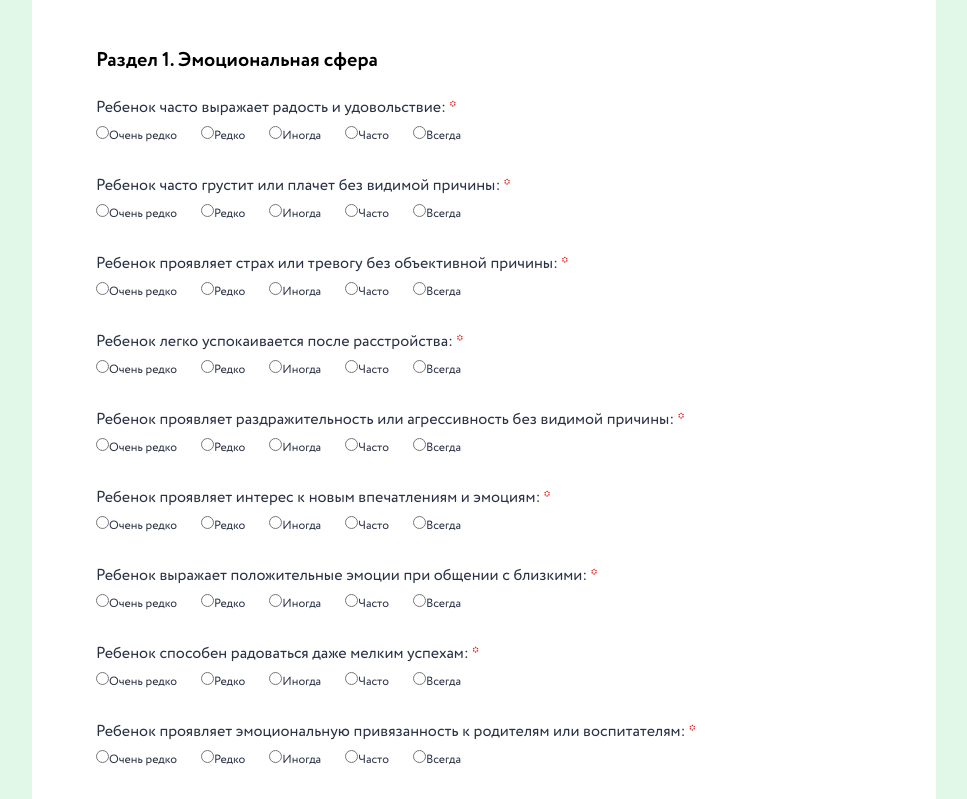
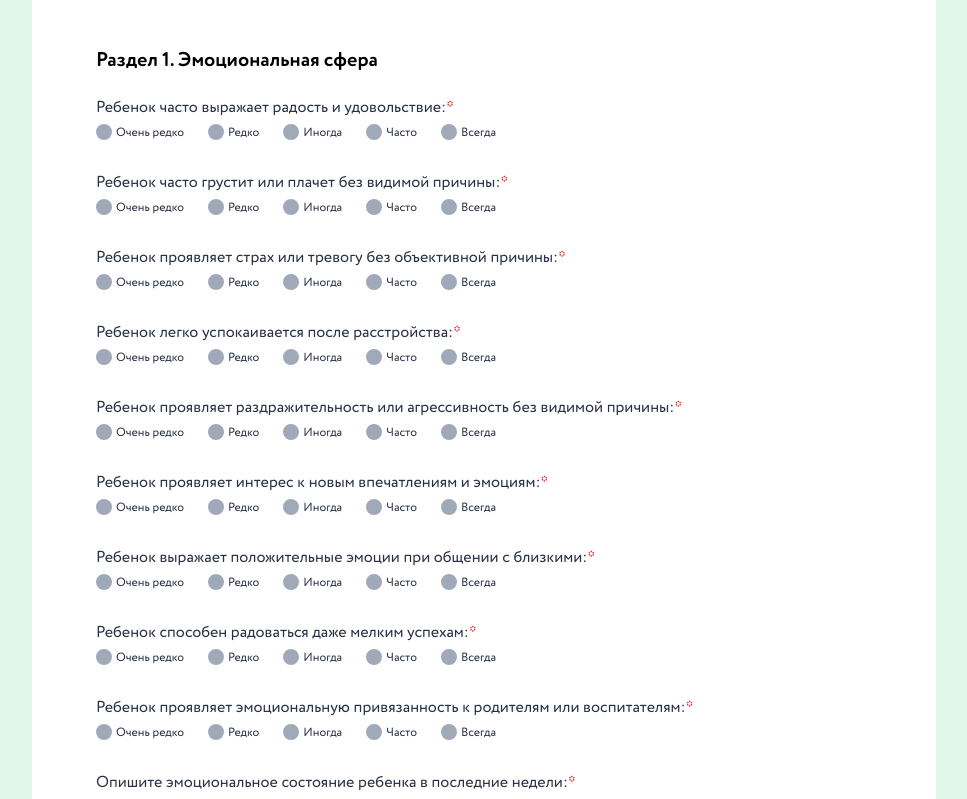
Before and after one commit to eegrishina/ai-school-kid, a React (Vite) app: page /ai-school-kid/questions in a window 1280 px wide. Shown: the part 780-1579 px from the top of the page, without its empty margins (156-1123 px from the left). Built offline with nearby package versions, Linux system fonts and the light colour scheme.

Commit message:
Update style for all components on QuestionsPage

```diff
--- a/src/features/questions/AllQuestions.styled.ts
+++ b/src/features/questions/AllQuestions.styled.ts
@@ -19,18 +19,48 @@ export const AllQuestionsStl = styled.div`
                 display: flex;
                 gap: 24px;
 
-                > label {
+                .custom-radio {
+                    position: relative;
+                    padding-left: 20px;
                     font-size: 12px;
                     cursor: pointer;
 
-                    > input {
+                    input {
+                        position: absolute;
+                        opacity: 0;
                         cursor: pointer;
+                    }
+
+                    .radio-mark {
+                        position: absolute;
+                        left: 0;
+                        top: 42%;
+                        transform: translateY(-50%);
+                        height: 16px;
+                        width: 16px;
+                        border: 5px solid ${({ theme }) => theme.colors.muted};
+                        border-radius: 50%;
+                        background-color: ${({ theme }) => theme.colors.muted};
+                        &:hover {
+                            border-color: ${({ theme }) => theme.colors.blue100};
+                            background-color: ${({ theme }) => theme.colors.blue100};
+                        }
+                    }
+
+                    input:checked + .radio-mark {
+                        border-color: ${({ theme }) => theme.colors.blue100};
+                        background-color: ${({ theme }) => theme.colors.surface};
+                    }
+
+                    input:checked:hover + .radio-mark {
+                        border-color: ${({ theme }) => theme.colors.blue110};
+                        background-color: ${({ theme }) => theme.colors.surface};
                     }
                 }
             }
 
             > input {
-                border: 2px solid ${({ theme }) => theme.colors.muted};
+                border: 1px solid ${({ theme }) => theme.colors.muted};
                 border-radius: 6px;
                 height: 40px;
                 width: 100%;
@@ -46,4 +76,27 @@ export const AllQuestionsStl = styled.div`
     .required {
         color: ${({ theme }) => theme.colors.red};
     }
+
+    @media ${({ theme }) => theme.device.tablet} {
+        gap: 48px;
+
+        .questions-block {
+            > div {
+                .radio-group {
+                    gap: 14px;
+                }
+            }
+        }
+    }
+
+    @media ${({ theme }) => theme.device.mobile} {
+        .questions-block {
+            > div {
+                .radio-group {
+                    flex-direction: column;
+                    gap: 8px;
+                }
+            }
+        }
+    }
 `;
--- a/src/features/questions/AllQuestions.tsx
+++ b/src/features/questions/AllQuestions.tsx
@@ -21,17 +21,15 @@ export default function AllQuestions() {
                 <div key={id}>
                     <h2>Раздел {id}. {section}</h2>
                     <div className="questions-block">
-
                         {questions.map((q) => (
                             <div key={q.id} className="questions-blockooo">
                                 <label>
-                                    {q.text}: <span className="required">*</span>
+                                    {q.text}:<span className="required">*</span>
                                 </label>
-
                                 {q.type === 'radio' && q.options ? (
                                     <div className="radio-group">
                                         {q.options.map(option => (
-                                            <label key={option}>
+                                            <label key={option} className="custom-radio">
                                                 <input
                                                     type="radio"
                                                     name={q.id}
@@ -40,6 +38,7 @@ export default function AllQuestions() {
                                                     onChange={e => handleChange(q.id, e.target.value)}
                                                     required
                                                 />
+                                                <span className="radio-mark" />
                                                 {option}
                                             </label>
                                         ))}
--- a/src/features/questions/ChildInfo.styled.ts
+++ b/src/features/questions/ChildInfo.styled.ts
@@ -16,7 +16,7 @@ export const ChildInfoFormStl = styled.div`
             gap: 4px;
 
             > input {
-                border: 2px solid ${({ theme }) => theme.colors.muted};
+                border: 1px solid ${({ theme }) => theme.colors.muted};
                 border-radius: 6px;
                 height: 40px;
                 width: 100%;
@@ -36,10 +36,50 @@ export const ChildInfoFormStl = styled.div`
             display: flex;
             gap: 24px;
 
+            .custom-radio {
+                position: relative;
+                padding-left: 20px;
+                font-size: 14px;
+                cursor: pointer;
+
+                input {
+                    position: absolute;
+                    opacity: 0;
+                    cursor: pointer;
+                }
+
+                .radio-mark {
+                    position: absolute;
+                    left: 0;
+                    top: 42%;
+                    transform: translateY(-50%);
+                    height: 16px;
+                    width: 16px;
+                    border: 5px solid ${({ theme }) => theme.colors.muted};
+                    border-radius: 50%;
+                    background-color: ${({ theme }) => theme.colors.muted};
+                    &:hover {
+                        border-color: ${({ theme }) => theme.colors.blue100};
+                        background-color: ${({ theme }) => theme.colors.blue100};
+                    }
+                }
+
+                input:checked + .radio-mark {
+                    border-color: ${({ theme }) => theme.colors.blue100};
+                    background-color: ${({ theme }) => theme.colors.surface};
+                }
+
+                input:checked:hover + .radio-mark {
+                    border-color: ${({ theme }) => theme.colors.blue110};
+                    background-color: ${({ theme }) => theme.colors.surface};
+                }
+            }
+
             > input {
                 height: 18px;
                 width: 18px;
             }
+
             > label {
                 height: 18px;
             }
--- a/src/features/questions/ChildInfo.tsx
+++ b/src/features/questions/ChildInfo.tsx
@@ -22,13 +22,13 @@ export default function ChildInfoForm() {
                 {childInfoFields.map(({ label, type, key, options }: ChildInfoDetails) => (
                     <div key={key}>
                         <label>
-                            {label} <span className="required">*</span>
+                            {label}<span className="required">*</span>
                         </label>
 
                         {type === 'radio' && options ? (
                             <div className="radio-group">
                                 {options.map(option => (
-                                    <label key={option}>
+                                    <label key={option} className="custom-radio">
                                         <input
                                             type="radio"
                                             name={key}
@@ -37,6 +37,7 @@ export default function ChildInfoForm() {
                                             onChange={e => handleChange(key, e.target.value)}
                                             required
                                         />
+                                        <span className="radio-mark" />
                                         {option}
                                     </label>
                                 ))}
--- a/src/features/questions/EmotionalState.styled.ts
+++ b/src/features/questions/EmotionalState.styled.ts
@@ -31,4 +31,33 @@ export const EmotionalStateSelectorStl = styled.div`
             }
         }
     }
+
+    @media ${({ theme }) => theme.device.tablet} {
+        .emoji-options {
+            flex-direction: column;
+            justify-content: space-between;
+            gap: 16px;
+            font-size: 14px;
+
+            > div {
+                flex-direction: row;
+                align-items: center;
+                gap: 8px;
+            }
+        }
+    }
+
+    @media ${({ theme }) => theme.device.mobile} {
+        .emoji-options {
+            button {
+                height: 40px;
+                width: 40px;
+
+                span {
+                    font-size: 1.5rem;
+                    line-height: 1.9;
+                }
+            }
+        }
+    }
 `;
--- a/src/pages/QuestionsPage.tsx
+++ b/src/pages/QuestionsPage.tsx
@@ -145,12 +145,37 @@ const QuestionsPageStl = styled.div`
     @media ${({ theme }) => theme.device.tablet} {
         .content {
             padding: 0 24px;
+            gap: 48px;
+        }
+
+        .bottom-part {
+            margin-top: 0;
         }
     }
 
     @media ${({ theme }) => theme.device.mobile} {
         .content {
             padding: 0 16px;
+            gap: 32px;
+
+            .warning {
+                padding: 16px;
+                > div {
+                    flex-direction: column;
+                    gap: 8px;
+                }
+            }
+        }
+
+        .bottom-part {
+            flex-direction: column-reverse;
+            align-items: flex-start;
+            gap: 24px;
+
+            > div {
+                flex-direction: column-reverse;
+                width: 100%;
+            }
         }
     }
 `;
```
